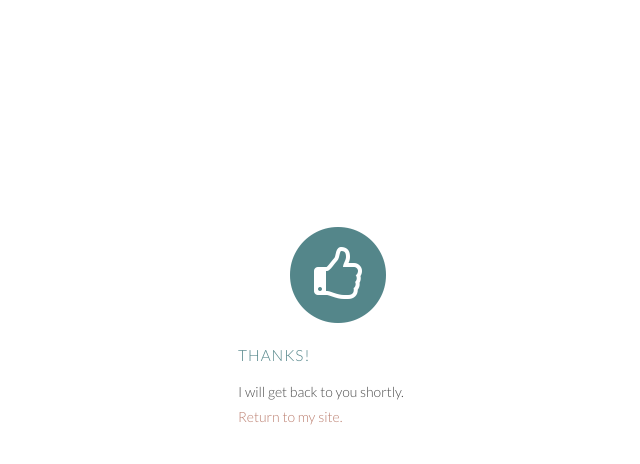
After one commit to liberacreative/liberadesigns.github.io, a PHP site: page /thanks.html in a window 1280 px wide. The commit adds this page. Shown: the top 464 px of the page, without its empty margins (302-942 px from the left). Run offline with PHP 8.4, Linux system fonts and the light colour scheme.

Commit message:
thanks.html

```diff
--- a/css/jo.css
+++ b/css/jo.css
@@ -50,6 +50,19 @@ footer {
     padding: 25px 0;
     text-align: center;
     background-color: #F4EFEB;
+}
+
+/* thanks */
+
+#thanks {
+    width:200px;
+    height:200px;
+    position: fixed;
+    top: 40%;
+    left: 50%;
+    margin-top: -100px;
+    margin-left: -100px;
+    text-align: center;
 }
 
 
--- a/index.html
+++ b/index.html
@@ -365,10 +365,9 @@ Check out some samples of my <a class="page-scroll" href="#portfolio">work</a> b
                             </div>
 
 <!-- Hidden variables -->
+<input type="hidden" name="_next" value="//joannaruasol.com/thanks.html" />
 <input type="hidden" name="_subject" value="New Submission!" />
 <input type="hidden" name="_cc" value="_replyto" />
-<input type="hidden" name="_cc" value="_replyto" />
-
 
                         </div>
                     </form>
--- /dev/null
+++ b/thanks.html
@@ -0,0 +1,44 @@
+<!DOCTYPE html>
+<html lang="en">
+
+<head>
+
+    <meta charset="utf-8">
+    <meta http-equiv="X-UA-Compatible" content="IE=edge">
+    <meta name="viewport" content="width=device-width, initial-scale=1">
+    <meta name="description" content="">
+    <meta name="author" content="">
+
+    <title>J O A N N A | R U A S O L</title>
+
+    <!-- Bootstrap Core CSS -->
+    <link href="css/bootstrap.min.css" rel="stylesheet">
+
+    <!-- Custom CSS -->
+    <link href="css/jo.css" rel="stylesheet">
+
+    <!-- Custom Fonts -->
+    <link href="font-awesome-4.1.0/css/font-awesome.min.css" rel="stylesheet" type="text/css">
+    <link href='http://fonts.googleapis.com/css?family=Lato:100,300,400,100italic,300italic,400italic' rel='stylesheet' type='text/css'>
+
+    <!-- HTML5 Shim and Respond.js IE8 support of HTML5 elements and media queries -->
+    <!-- WARNING: Respond.js doesn't work if you view the page via file:// -->
+    <!--[if lt IE 9]>
+        <script src="https://oss.maxcdn.com/libs/html5shiv/3.7.0/html5shiv.js"></script>
+        <script src="https://oss.maxcdn.com/libs/respond.js/1.4.2/respond.min.js"></script>
+    <![endif]-->
+
+</head>
+
+  <body>
+    <div id="thanks">
+      <span class="fa-stack fa-4x"><i class="fa fa-circle fa-stack-2x text-primary"></i><i class="fa fa-thumbs-o-up fa-stack-1x fa-inverse"></i></span>
+
+        <h4 class="service-heading">Thanks!</h4>
+
+        <p class="text-muted">I will get back to you shortly.
+        <br><a href="http://joannaruasol.com">Return to my site.</a></p>
+    </div>
+
+  </body>
+</html>
```
